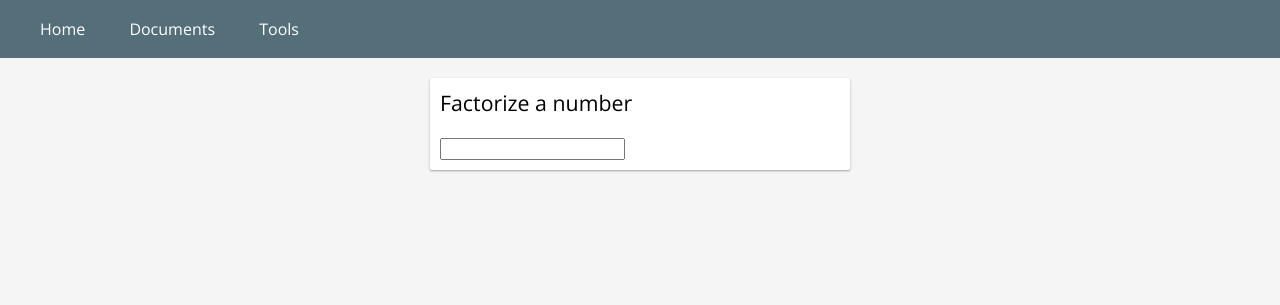
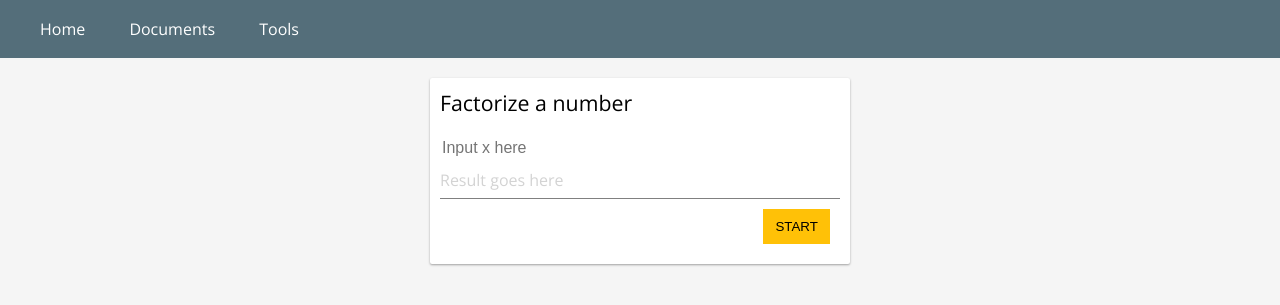
Before and after one commit to guillermobox/guillermobox.github.io, a Jekyll site: the page built from tools/index.html, in a window 1280 px wide. Shown: the top 305 px of the page. Built offline with Jekyll 4.4.1, drawn with Linux system fonts in a browser that asks for light colours.

Commit message:
Fix the factorizer tool to use webworkers

```diff
--- a/css/document.scss
+++ b/css/document.scss
@@ -143,6 +143,42 @@ div.document {
 	}
 }
 
+#startstop {
+	background-color: $secondary;
+	color: $secondarytext;
+	border: 0;
+	text-transform: uppercase;
+	float: right;
+	margin: 10px;
+	padding: 10px;
+	text-align: center;
+	width: 5em;
+}
+
+input.input {
+	margin-bottom: 10px;
+	border: 0px;
+	font-size: 1.2em;
+	width: 100%;
+}
+.output {
+	margin-bottom: 10px;
+	border: 0px;
+	font-size: 1.2em;
+	width: 100%;
+	display: block;
+	height: 1.2em;
+}
+.output:empty:after {
+	content: "Result goes here";
+	color: lightgray;
+}
+.row {
+	width: 100%;
+	clear: both;
+	border-top: 1px solid gray;
+	margin-top: 10px;
+}
 /*
 .fullwidth {
 }
--- a/tools/index.html
+++ b/tools/index.html
@@ -1,39 +1,57 @@
 ---
 layout: main
 ---
+<script>
+	start = function(val) {
+		if (window.w)
+			window.w.terminate();
+		window.w = new Worker('worker.js');
+		window.w.onmessage = function (e) {
+			document.getElementById("r").innerHTML = e.data;
+			document.getElementById("startstop").value = "Start";
+			document.getElementById('status').innerHTML = 'Finished';
+			window.w = undefined;
+		};
+		window.w.postMessage(['start', val]);
+		document.getElementById('status').innerHTML = 'Running';
+	};
+	stop = function () {
+		window.w.terminate();
+		document.getElementById("x").value = "";
+		document.getElementById("r").innerHTML = "";
+		document.getElementById('status').innerHTML = 'Interrupted';
+		window.w = undefined;
+	};
+	startstopfunc = function () {
+		if (window.w === undefined) {
+			var val = document.getElementById("x").value;
+
+			if (val != parseInt(val, 10) || val <= 0) {
+				document.getElementById('status').innerHTML = 'Please enter a positive integer';
+				return;
+			}
+			document.getElementById("startstop").value = "Stop";
+			start(val);
+		} else {
+			document.getElementById("startstop").value = "Start";
+			stop();
+		}
+	};
+</script>
 
 <div class="fullwidth">
 	<div style="margin:0px 20px;font-size:10pt;">
 
-<script>
-function factorize(x){
-	var input=new Number(x);
-	var i=new Number(2);
-	var cuenta=new Number(0);
-	var output=new String();
-
-	while(i<=input){
-		if(input%i==0){
-			cuenta++;
-			input=input/i;
-		}else{
-			if(cuenta!=0) output+=i+"<sup>"+cuenta+"</sup>&times;";
-			i=i+1;
-			cuenta=0;
-		}
-		if(input==1){
-			output+=i+"<sup>"+cuenta+"</sup>";
-			break;
-		}
-	}
-	document.getElementById("salida").innerHTML=output;
-}
-</script>
-
-<div class="card depth1">
-	<div class="title">Factorize a number</div>
-	<input type="text" onKeyUp="factorize(this.value)" />
-	<span id="salida" />
+		<div class="card depth1">
+			<div class="title">Factorize a number</div>
+			<form>
+				<input class="input" id="x" type="text" placeholder="Input x here"/>
+				<span class="output" id="r"></span>
+				<div class="row">
+					<span id="status"></span>
+					<input id="startstop" type="submit" value="Start" onclick="startstopfunc()" />
+				</div>
+			</form>
+		</div>
+	</div>
 </div>
-</div>
-</div>
```
Also changed, not shown: tools/worker.js (added, +32 -0 lines).
